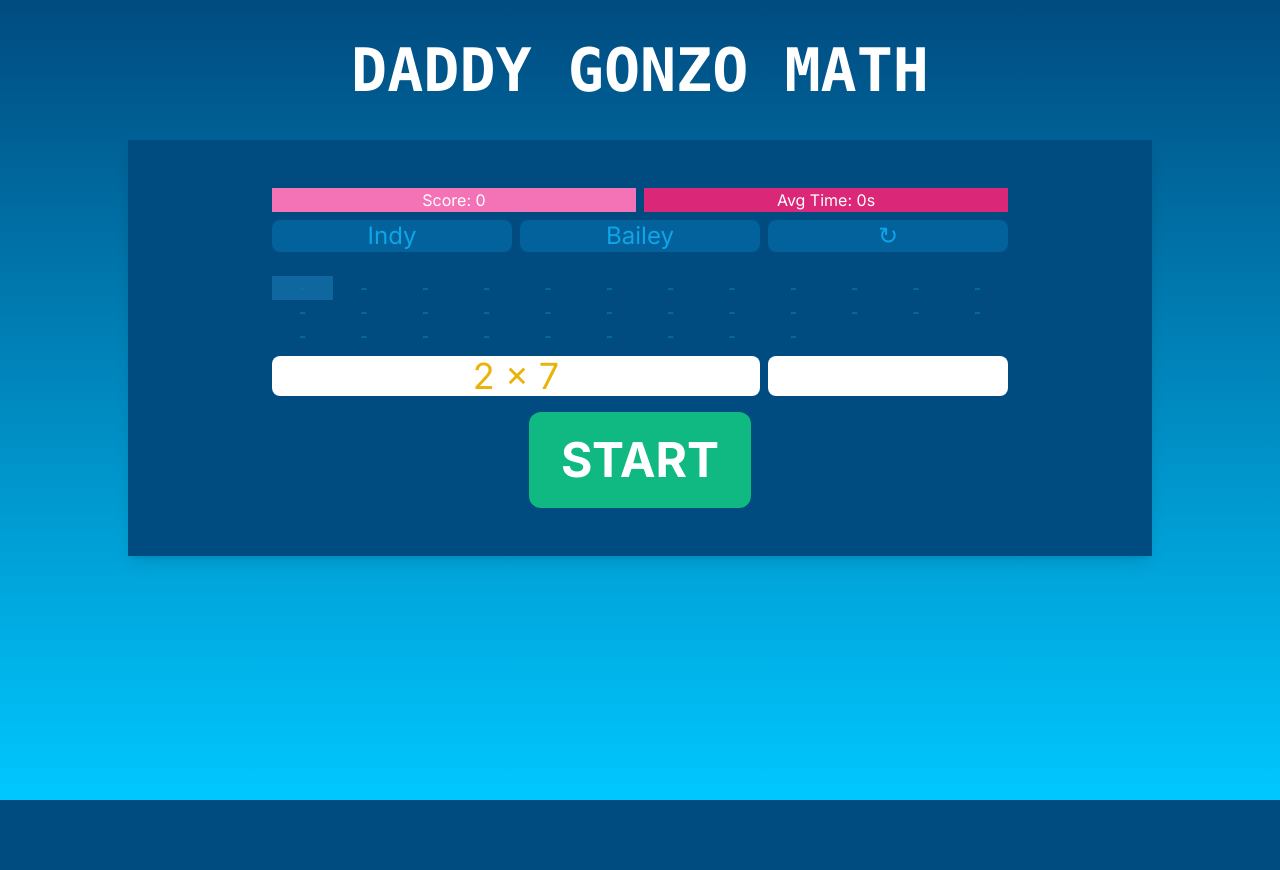
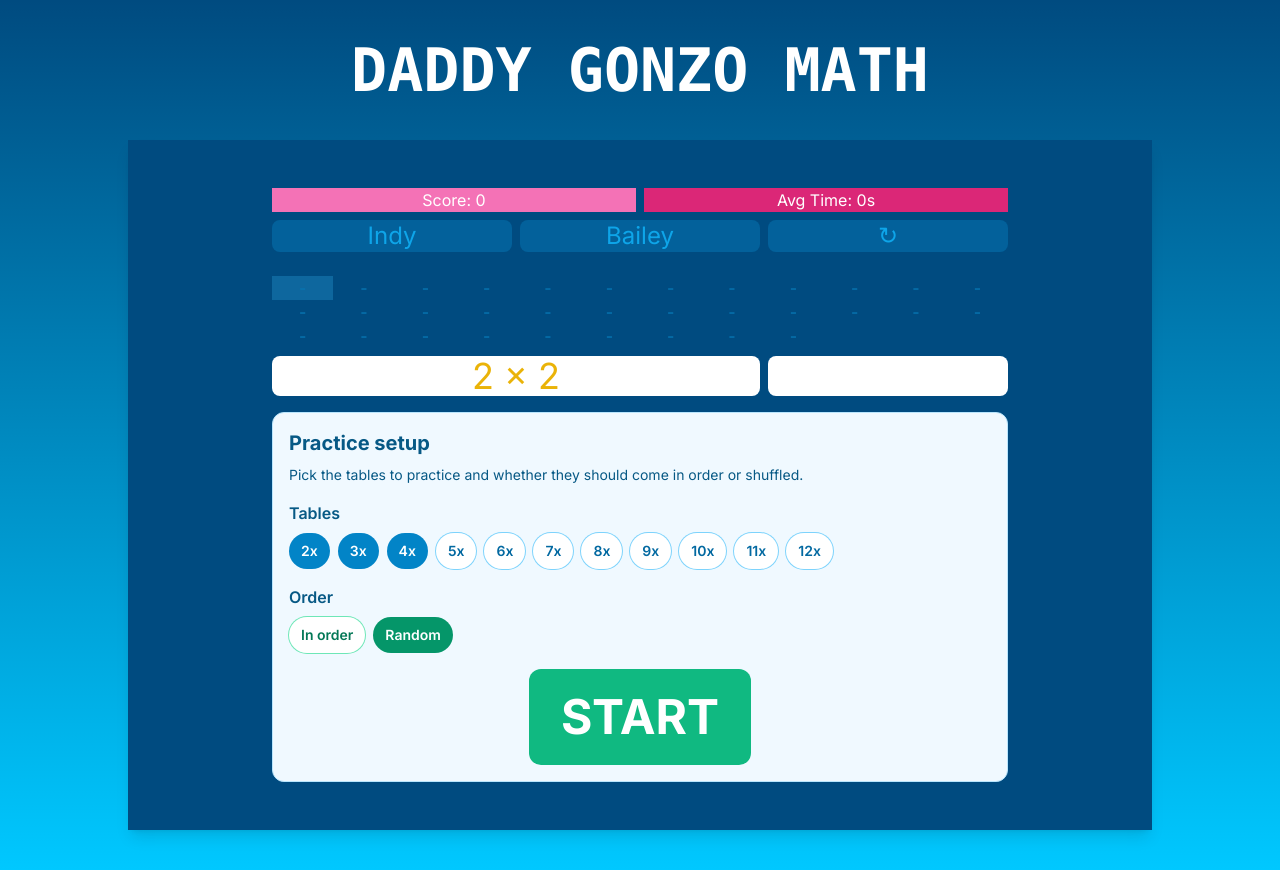
Before and after one commit to gonzigonz/daddy-gonzo-math, a Next.js app: page / in a window 1280 px wide. Before the commit the page ends 800 px from the top, so only its background shows below. Built offline with nearby package versions, Linux system fonts and the light colour scheme.

Commit message:
Add flashcard setup and persistence (#2)
* Add flashcard setup and persistence
* Add VS Code settings file to PR
* Improve flashcard state handling and normalize average time formatting
* Fix hydration mismatch by deferring random deck ordering until after hydration

```diff
--- a/app/page.tsx
+++ b/app/page.tsx
@@ -1,73 +1,236 @@
 'use client'
-import { useState, useRef } from "react"
-import { ICard } from "./flash_cards/card"
-import { baileysCards } from "./flash_cards/bailey";
-import { indianasCards } from "./flash_cards/indiana";
+import { useEffect, useRef, useState } from "react"
+import { ICard, MultiplicationCard } from "./flash_cards/card"
 
-// import Image from "next/image";
-// const config = require('../next.config')
-// const vercel_svg_path = `${config.basePath}/vercel.svg`
-// const next_svg_path = `${config.basePath}/next.svg`
-
-const TICK_MARK = "\u2713";
-const CROSS_MARK = "\u2717";
-const DEL_SYMBOL = "\u232b";
-const REFRESH_SYMBOL = "\u21bb";
+const TICK_MARK = "✓";
+const CROSS_MARK = "✗";
+const DEL_SYMBOL = "⌫";
+const REFRESH_SYMBOL = "↻";
+const SETTINGS_STORAGE_KEY = "daddy-gonzo-math-settings";
+const SESSION_STORAGE_KEY = "daddy-gonzo-math-session";
+const FACTOR_OPTIONS = [2, 3, 4, 5, 6, 7, 8, 9, 10, 11, 12];
 
 interface IFlashcardStack {
   name: string;
   textColor: string;
-  flashcards: ICard[];
 }
 
-class IndianasFlashcards implements IFlashcardStack {
-  readonly name: string;
-  readonly textColor: string;
-  readonly flashcards: ICard[];
-  constructor() {
-    this.name = "indy";
-    this.textColor = "text-yellow-500";
-    this.flashcards = indianasCards;
-  }
+interface SessionSettings {
+  selectedFactors: number[];
+  order: "in-order" | "random";
 }
 
-class BaileysFlashcards implements IFlashcardStack {
-  readonly name: string;
-  readonly textColor: string;
-  readonly flashcards: ICard[];
-  constructor() {
-    this.name = "bailey";
-    this.textColor = "text-indigo-500";
-    this.flashcards = baileysCards;
-  }
+type SavedSettings = Record<string, SessionSettings>;
+
+interface PersistedSessionState {
+  stackName: string;
+  score: number;
+  avgTime: number;
+  index: number;
+  userInput: string;
+  sessionStarted: boolean;
+  sessionFinished: boolean;
+  flashcards: Array<{ term1: number; term2: number; status: string }>;
 }
 
 const stacks: { [key: string]: IFlashcardStack } = {
-  'indy': new IndianasFlashcards(),
-  'bailey': new BaileysFlashcards(),
-}
+  indy: {
+    name: "indy",
+    textColor: "text-yellow-500",
+  },
+  bailey: {
+    name: "bailey",
+    textColor: "text-indigo-500",
+  },
+};
 
-stacks["indy"].flashcards[0].status = "pending";
+const getDefaultSettings = (stackName: string): SessionSettings => ({
+  selectedFactors: stackName === "indy" ? [2, 3, 4] : [2, 3, 4, 5, 6, 7, 8, 9, 10, 11, 12],
+  order: "random",
+});
+
+const buildFlashcards = (settings: SessionSettings, shuffle = true): ICard[] => {
+  const cards: ICard[] = [];
+
+  settings.selectedFactors.forEach((factor) => {
+    for (let secondTerm = 2; secondTerm <= 12; secondTerm += 1) {
+      cards.push(new MultiplicationCard(factor, secondTerm));
+    }
+  });
+
+  if (shuffle && settings.order === "random") {
+    for (let index = cards.length - 1; index > 0; index -= 1) {
+      const j = Math.floor(Math.random() * (index + 1));
+      [cards[index], cards[j]] = [cards[j], cards[index]];
+    }
+  }
+
+  return cards;
+};
+
+const loadSavedSettings = (): SavedSettings => {
+  if (typeof window === "undefined") {
+    return {};
+  }
+
+  try {
+    const saved = window.localStorage.getItem(SETTINGS_STORAGE_KEY);
+    if (!saved) {
+      return {};
+    }
+
+    return JSON.parse(saved) as SavedSettings;
+  } catch {
+    return {};
+  }
+};
+
+const loadPersistedSession = (): PersistedSessionState | null => {
+  if (typeof window === "undefined") {
+    return null;
+  }
+
+  try {
+    const saved = window.localStorage.getItem(SESSION_STORAGE_KEY);
+    if (!saved) {
+      return null;
+    }
+
+    return JSON.parse(saved) as PersistedSessionState;
+  } catch {
+    return null;
+  }
+};
+
+const restoreFlashcards = (savedCards: PersistedSessionState["flashcards"]): ICard[] => {
+  const cards = savedCards.map((card) => {
+    const restoredCard = new MultiplicationCard(card.term1, card.term2);
+    restoredCard.status = card.status;
+    return restoredCard;
+  });
+
+  return cards;
+};
+
+const cloneFlashcards = (cards: ICard[]): ICard[] => cards.map((card) => {
+  const source = card as MultiplicationCard;
+  const cloned = new MultiplicationCard(source.term1, source.term2);
+  cloned.status = source.status;
+  return cloned;
+});
 
 export default function Home() {
+  const defaultStackName = "indy";
+  const initialDeck = buildFlashcards(getDefaultSettings(defaultStackName), false);
+  initialDeck[0].status = "pending";
+
   const [score, setScore] = useState(0);
   const [avgTime, setAvgTime] = useState(0);
-  const [stackName, setStackName] = useState('indy');
-  const [userInput, setUserInput] = useState('');
+  const [stackName, setStackName] = useState(defaultStackName);
+  const [userInput, setUserInput] = useState("");
   const [index, setIndex] = useState(0);
-  const [flashcards, setFlashCards] = useState(stacks['indy'].flashcards);
-  const [card, setCard] = useState(stacks['indy'].flashcards[0]);
+  const [flashcards, setFlashCards] = useState<ICard[]>(initialDeck);
+  const [card, setCard] = useState<ICard>(initialDeck[0]);
   const [sessionStarted, setSessionStarted] = useState(false);
   const [sessionFinished, setSessionFinished] = useState(false);
+  const [stackSettings, setStackSettings] = useState<SavedSettings>(() => ({
+    indy: getDefaultSettings("indy"),
+    bailey: getDefaultSettings("bailey"),
+  }));
+  const [hasHydrated, setHasHydrated] = useState(false);
 
   const startTime = useRef<number>(0);
   const totalTime = useRef<number>(0);
   const count = useRef<number>(0);
 
+  useEffect(() => {
+    if (typeof window === "undefined") {
+      return;
+    }
+
+    window.localStorage.setItem(SETTINGS_STORAGE_KEY, JSON.stringify(stackSettings));
+  }, [stackSettings]);
+
+  useEffect(() => {
+    if (typeof window === "undefined") {
+      return;
+    }
+
+    const saved = loadSavedSettings();
+    const nextSettings: SavedSettings = {
+      indy: saved.indy ?? getDefaultSettings("indy"),
+      bailey: saved.bailey ?? getDefaultSettings("bailey"),
+    };
+
+    setStackSettings(nextSettings);
+
+    const savedSession = loadPersistedSession();
+    if (savedSession) {
+      const restoredCards = restoreFlashcards(savedSession.flashcards);
+      const restoredCard = restoredCards[savedSession.index] ?? restoredCards[0];
+      setFlashCards(restoredCards);
+      setCard(restoredCard);
+      setIndex(savedSession.index);
+      setScore(savedSession.score);
+      setAvgTime(savedSession.avgTime);
+      setUserInput(savedSession.userInput);
+      setSessionStarted(savedSession.sessionStarted);
+      setSessionFinished(savedSession.sessionFinished);
+      setStackName(savedSession.stackName);
+      setHasHydrated(true);
+      return;
+    }
+
+    setHasHydrated(true);
+  }, []);
+
+  useEffect(() => {
+    if (typeof window === "undefined") {
+      return;
+    }
+
+    if (sessionStarted || sessionFinished || flashcards.some((card) => card.status !== "")) {
+      const persistedSession: PersistedSessionState = {
+        stackName,
+        score,
+        avgTime,
+        index,
+        userInput,
+        sessionStarted,
+        sessionFinished,
+        flashcards: flashcards.map((card) => ({
+          term1: (card as MultiplicationCard).term1 ?? 0,
+          term2: (card as MultiplicationCard).term2 ?? 0,
+          status: card.status,
+        })),
+      };
+
+      window.localStorage.setItem(SESSION_STORAGE_KEY, JSON.stringify(persistedSession));
+      return;
+    }
+
+    window.localStorage.removeItem(SESSION_STORAGE_KEY);
+  }, [avgTime, flashcards, index, score, sessionFinished, sessionStarted, stackName, userInput]);
+
+  useEffect(() => {
+    if (!hasHydrated) {
+      return;
+    }
+
+    if (!sessionStarted && !sessionFinished && flashcards.every((card) => card.status === "")) {
+      const activeSettings = stackSettings[stackName] ?? getDefaultSettings(stackName);
+      const initialDeck = buildFlashcards(activeSettings, true);
+      initialDeck[0].status = "pending";
+      setFlashCards(initialDeck);
+      setCard(initialDeck[0]);
+      setIndex(0);
+    }
+  }, [hasHydrated, sessionStarted, sessionFinished, stackName, stackSettings, flashcards]);
+
   const resetSessionState = () => {
     setScore(0);
     setAvgTime(0);
-    setUserInput('');
+    setUserInput("");
     count.current = 0;
     totalTime.current = 0;
     startTime.current = 0;
@@ -75,17 +238,26 @@ export default function Home() {
     setSessionFinished(false);
   };
 
-  const isSessionComplete = (cards: ICard[]) => cards.every(c => c.status === 'pass' || c.status === 'fail');
+  const isSessionComplete = (cards: ICard[]) => cards.every((c) => c.status === "pass" || c.status === "fail");
+
+  const applyDeck = (name: string, settings: SessionSettings) => {
+    const nextCards = buildFlashcards(settings);
+    nextCards[0].status = "pending";
+    setFlashCards(nextCards);
+    setIndex(0);
+    setCard(nextCards[0]);
+    setStackName(name);
+  };
 
   const startSession = () => {
     resetSessionState();
 
-    for (const c of flashcards) {
-      c.clearStatus();
-    }
-    flashcards[index].status = "pending";
-    setFlashCards([...flashcards]);
-    setCard(flashcards[index]);
+    const activeSettings = stackSettings[stackName] ?? getDefaultSettings(stackName);
+    const nextCards = buildFlashcards(activeSettings);
+    nextCards[0].status = "pending";
+    setFlashCards(nextCards);
+    setCard(nextCards[0]);
+    setIndex(0);
 
     setSessionStarted(true);
     setSessionFinished(false);
@@ -94,20 +266,19 @@ export default function Home() {
     totalTime.current = 0;
     setScore(0);
     setAvgTime(0);
-    setUserInput('');
+    setUserInput("");
   };
 
   const handleButtonClick = async (value: string) => {
     if (value === REFRESH_SYMBOL) {
       resetSessionState();
 
-      for (const c of flashcards) {
-        c.clearStatus();
-      }
-      flashcards[0].status = "pending";
-      setFlashCards([...flashcards]);
+      const activeSettings = stackSettings[stackName] ?? getDefaultSettings(stackName);
+      const nextCards = buildFlashcards(activeSettings);
+      nextCards[0].status = "pending";
+      setFlashCards(nextCards);
       setIndex(0);
-      setCard(flashcards[0]);
+      setCard(nextCards[0]);
       return;
     }
 
@@ -132,74 +303,104 @@ export default function Home() {
       return;
     }
 
-    await new Promise(f => setTimeout(f, 300));
+    await new Promise((f) => setTimeout(f, 300));
 
     const elapsedTime = Date.now() - startTime.current - 300;
+    const updatedFlashcards = cloneFlashcards(flashcards);
 
     if (userAnswer === answer) {
-      card.status = "pass";
+      updatedFlashcards[index].status = "pass";
       setUserInput(TICK_MARK);
       setScore((prev) => prev + 1);
       totalTime.current += elapsedTime;
       count.current += 1;
       setAvgTime(Math.round(totalTime.current / count.current));
     } else {
-      card.status = "fail";
+      updatedFlashcards[index].status = "fail";
       setUserInput(CROSS_MARK);
       setScore((prev) => prev - 1);
       count.current += 1;
     }
 
-    await new Promise(f => setTimeout(f, 300));
+    await new Promise((f) => setTimeout(f, 300));
 
-    if (isSessionComplete(flashcards)) {
+    if (isSessionComplete(updatedFlashcards)) {
       setSessionStarted(false);
       setSessionFinished(true);
-      setUserInput('');
+      setUserInput("");
       return;
     }
 
-    let nextIndex = index === flashcards.length - 1 ? 0 : index + 1;
-    while (flashcards[nextIndex].status && nextIndex !== index) {
-      nextIndex = nextIndex === flashcards.length - 1 ? 0 : nextIndex + 1;
+    let nextIndex = index === updatedFlashcards.length - 1 ? 0 : index + 1;
+    while (updatedFlashcards[nextIndex].status && nextIndex !== index) {
+      nextIndex = nextIndex === updatedFlashcards.length - 1 ? 0 : nextIndex + 1;
     }
 
-    if (!flashcards[nextIndex].status) {
-      flashcards[nextIndex].status = "pending";
+    if (!updatedFlashcards[nextIndex].status) {
+      updatedFlashcards[nextIndex].status = "pending";
     }
 
-    setFlashCards([...flashcards]);
+    setFlashCards(updatedFlashcards);
     setIndex(nextIndex);
-    setCard(flashcards[nextIndex]);
-    setUserInput('');
+    setCard(updatedFlashcards[nextIndex]);
+    setUserInput("");
     startTime.current = Date.now();
   };
 
   const handleStackButtonClick = (name: string) => {
     resetSessionState();
+    const defaultSettings = stackSettings[name] ?? getDefaultSettings(name);
+    applyDeck(name, defaultSettings);
+  };
 
-    for (const c of stacks[name].flashcards) {
-      c.clearStatus();
+  const toggleFactor = (factor: number) => {
+    const currentSettings = stackSettings[stackName] ?? getDefaultSettings(stackName);
+    const currentFactors = currentSettings.selectedFactors;
+
+    if (currentFactors.includes(factor)) {
+      if (currentFactors.length === 1) {
+        return;
+      }
+
+      setStackSettings((prev) => ({
+        ...prev,
+        [stackName]: {
+          ...currentSettings,
+          selectedFactors: currentFactors.filter((item) => item !== factor),
+        },
+      }));
+    } else {
+      setStackSettings((prev) => ({
+        ...prev,
+        [stackName]: {
+          ...currentSettings,
+          selectedFactors: [...currentFactors, factor].sort((a, b) => a - b),
+        },
+      }));
     }
-    stacks[name].flashcards[0].status = "pending";
+  };
 
-    setStackName(name);
-    setUserInput('');
-    setFlashCards(stacks[name].flashcards);
-    setIndex(0);
-    setCard(stacks[name].flashcards[0]);
+  const handleOrderChange = (order: SessionSettings["order"]) => {
+    const currentSettings = stackSettings[stackName] ?? getDefaultSettings(stackName);
+    setStackSettings((prev) => ({
+      ...prev,
+      [stackName]: {
+        ...currentSettings,
+        order,
+      },
+    }));
   };
 
   const handleCardButtonClick = (cardIndex: number) => {
+    const updatedFlashcards = cloneFlashcards(flashcards);
+
     if (!sessionStarted) {
-      for (const c of flashcards) {
-        c.clearStatus();
-      }
-      flashcards[cardIndex].status = "pending";
-      setFlashCards([...flashcards]);
+      updatedFlashcards.forEach((c) => c.clearStatus());
+      updatedFlashcards[cardIndex].status = "pending";
+      setFlashCards(updatedFlashcards);
       setIndex(cardIndex);
-      setCard(flashcards[cardIndex]);
-      setUserInput('');
+      setCard(updatedFlashcards[cardIndex]);
+      setUserInput("");
       return;
     }
 
@@ -208,23 +409,26 @@ export default function Home() {
     }
 
     if (card.status === "pending") {
-      card.status = "";
+      const pendingCard = updatedFlashcards.find((c) => c.status === "pending");
+      if (pendingCard) {
+        pendingCard.clearStatus();
+      }
     }
 
-    flashcards[cardIndex].status = "pending";
-    setFlashCards([...flashcards]);
-    setUserInput('');
+    updatedFlashcards[cardIndex].status = "pending";
+    setFlashCards(updatedFlashcards);
+    setUserInput("");
     setIndex(cardIndex);
-    setCard(flashcards[cardIndex]);
+    setCard(updatedFlashcards[cardIndex]);
     startTime.current = Date.now();
   };
 
   const buttons = [
-    '7', '8', '9',
-    '4', '5', '6',
-    '1', '2', '3',
-    '-', '0', DEL_SYMBOL
-  ]
+    "7", "8", "9",
+    "4", "5", "6",
+    "1", "2", "3",
+    "-", "0", DEL_SYMBOL,
+  ];
 
   const statusIcon = (status: string): string => {
     switch (status) {
@@ -235,7 +439,10 @@ export default function Home() {
       default:
         return "-";
     }
-  }
+  };
+
+  const activeSettings = stackSettings[stackName] ?? getDefaultSettings(stackName);
+  const averageSeconds = Math.round(avgTime / 100) / 10;
 
   return (
     <main className="flex min-h-screen flex-col items-center py-4 px-4 sm:p-6 md:py-10 md:px-8">
@@ -243,7 +450,7 @@ export default function Home() {
       <div id="app" className="p-6 sm:p-12 md:px-24 lg:px-36 mx-2 sm:mx-20 md:mx-24 lg:mx-30 shadow-lg">
         <div className="grid grid-cols-2 gap-2">
           <p className="text-center text-white bg-pink-400">Score: {score}</p>
-          <p className="text-center text-white bg-pink-600">Avg Time: {avgTime / 1000}s</p>
+          <p className="text-center text-white bg-pink-600">Avg Time: {averageSeconds}s</p>
         </div>
         <div className="grid col-start-2 grid-cols-3 gap-2 my-2">
           <button
@@ -287,11 +494,65 @@ export default function Home() {
         </div>
 
         {!sessionStarted && !sessionFinished && (
-          <div className="flex justify-center mt-4">
-            <button
-              onClick={startSession}
-              className="px-8 py-6 text-5xl font-bold text-white bg-emerald-500 hover:bg-emerald-600 rounded-xl"
-            >START</button>
+          <div className="mt-4 rounded-xl border border-sky-200 bg-sky-50 p-4 text-sky-800">
+            <h2 className="text-xl font-bold">Practice setup</h2>
+            <p className="mt-2 text-sm">Pick the tables to practice and whether they should come in order or shuffled.</p>
+
+            <div className="mt-4">
+              <p className="mb-2 font-semibold">Tables</p>
+              <div className="flex flex-wrap gap-2">
+                {FACTOR_OPTIONS.map((factor) => {
+                  const isSelected = activeSettings.selectedFactors.includes(factor);
+
+                  return (
+                    <button
+                      key={factor}
+                      onClick={() => toggleFactor(factor)}
+                      className={`rounded-full px-3 py-2 text-sm font-semibold ${
+                        isSelected
+                          ? "bg-sky-600 text-white"
+                          : "bg-white text-sky-700 ring-1 ring-sky-300"
+                      }`}
+                    >
+                      {factor}x
+                    </button>
+                  );
+                })}
+              </div>
+            </div>
+
+            <div className="mt-4">
+              <p className="mb-2 font-semibold">Order</p>
+              <div className="flex flex-wrap gap-2">
+                <button
+                  onClick={() => handleOrderChange("in-order")}
+                  className={`rounded-full px-3 py-2 text-sm font-semibold ${
+                    activeSettings.order === "in-order"
+                      ? "bg-emerald-600 text-white"
+                      : "bg-white text-emerald-700 ring-1 ring-emerald-300"
+                  }`}
+                >
+                  In order
+                </button>
+                <button
+                  onClick={() => handleOrderChange("random")}
+                  className={`rounded-full px-3 py-2 text-sm font-semibold ${
+                    activeSettings.order === "random"
+                      ? "bg-emerald-600 text-white"
+                      : "bg-white text-emerald-700 ring-1 ring-emerald-300"
+                  }`}
+                >
+                  Random
+                </button>
+              </div>
+            </div>
+
+            <div className="mt-4 flex justify-center">
+              <button
+                onClick={startSession}
+                className="px-8 py-6 text-5xl font-bold text-white bg-emerald-500 hover:bg-emerald-600 rounded-xl"
+              >START</button>
+            </div>
           </div>
         )}
 
@@ -322,11 +583,3 @@ export default function Home() {
     </main>
   );
 }
-
-// Useful for debugging
-
-      {/* <div>
-        <pre>
-          {JSON.stringify(flashcards, null, 2)}
-        </pre>
-      </div> */}
```
